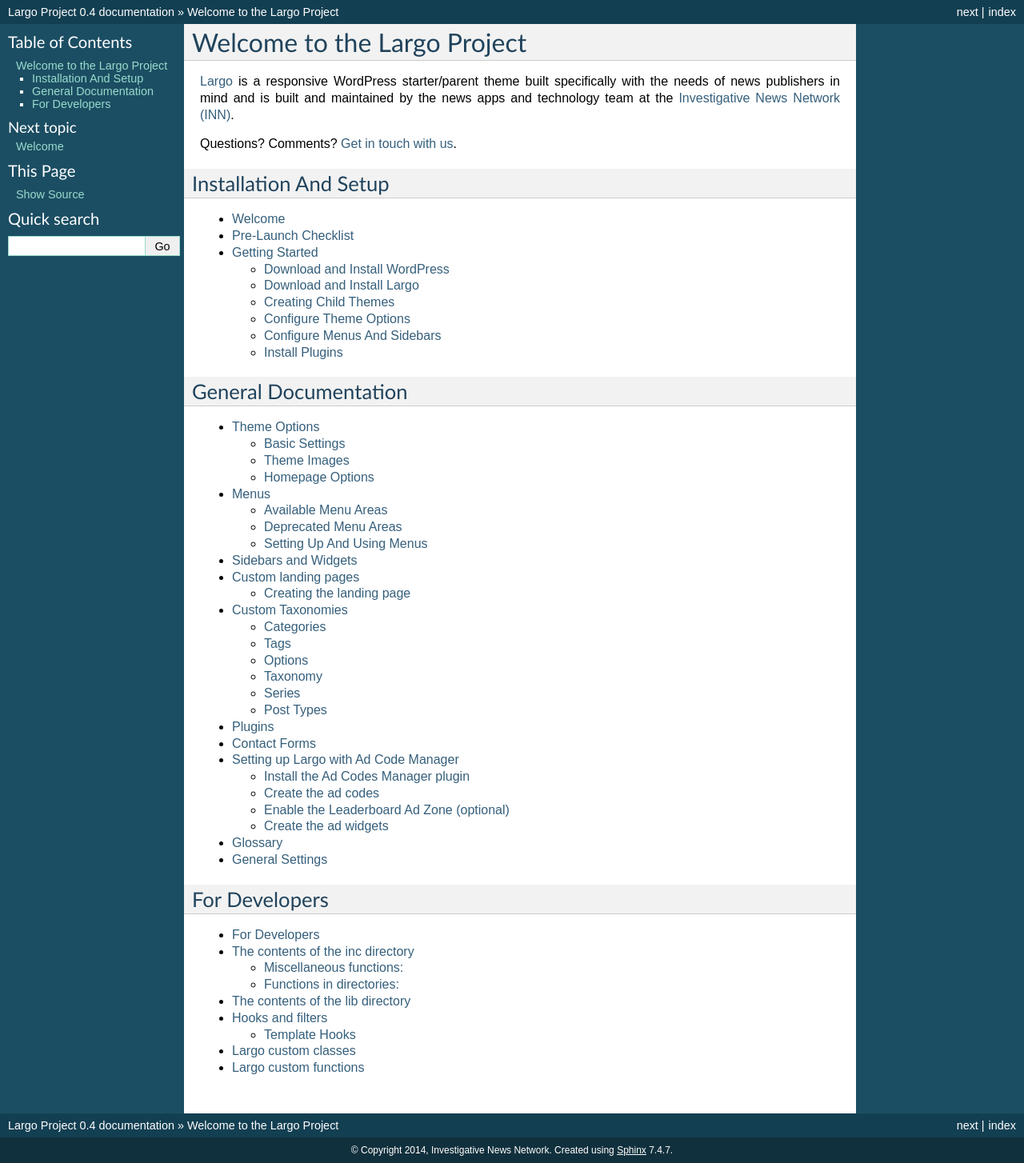
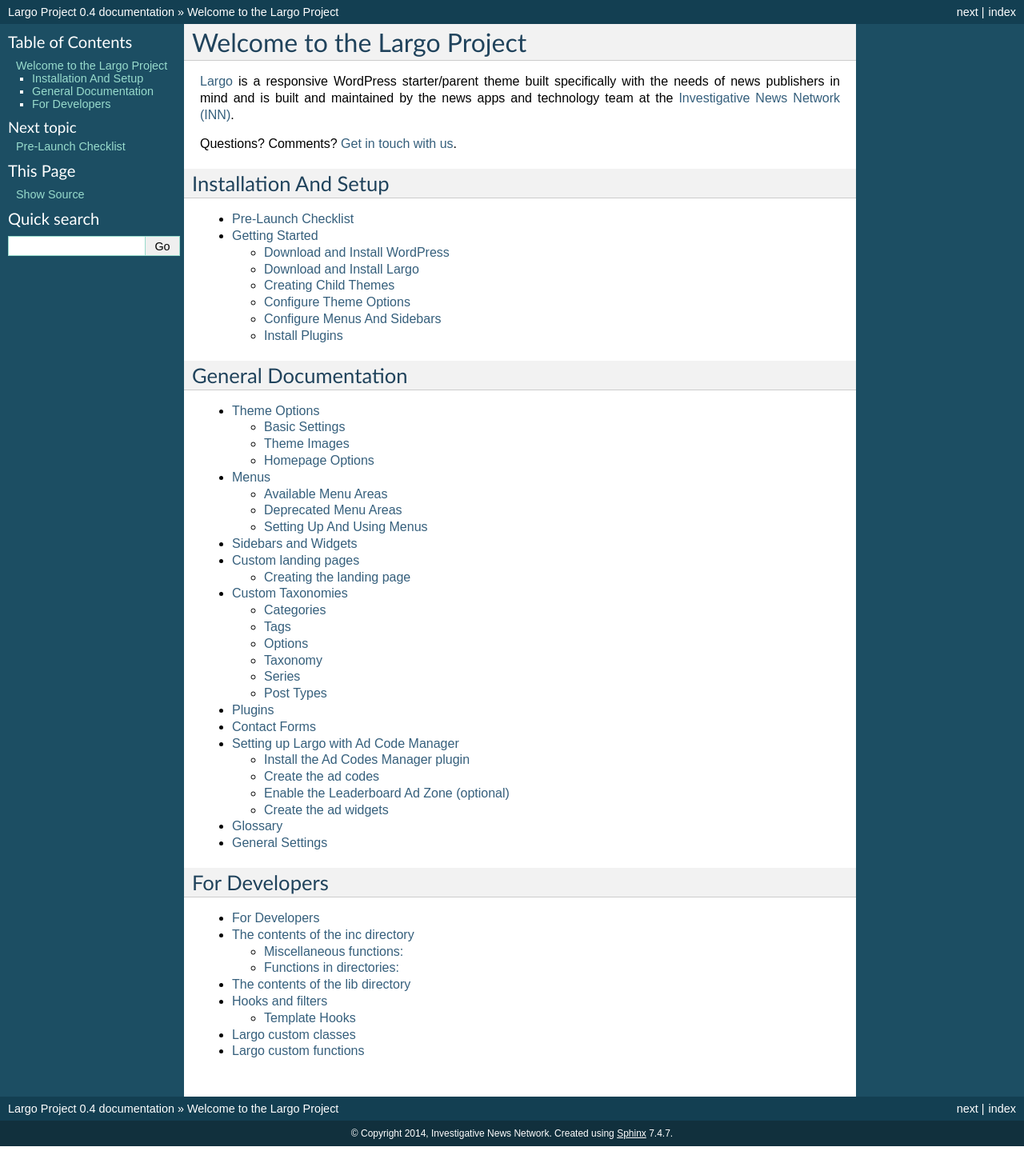
Before and after one commit to argoproject/Argo, a Sphinx documentation site: the page built from docs/index.rst, in a window 1280 px wide. Shown: the whole page at 80% size. Built offline with Sphinx 7.4.7, drawn with Linux system fonts in a browser that asks for light colours; pages that are not in the unit, such as notebooks, are missing from menus; after the commit the page ends 1433 px from its top, so only the background shows below that.

Commit message:
this feels unnecessary since the index page is the first thing people will see

```diff
--- a/docs/index.rst
+++ b/docs/index.rst
@@ -14,7 +14,6 @@
 .. toctree::
     :maxdepth: 2
 
-    users/welcome
     users/prelaunchchecklist
     users/download
 
--- a/docs/users/welcome.rst
+++ /dev/null
@@ -1,6 +0,0 @@
-Welcome
-=======
-
-Welcome to `Largo`_ This document will give end users tips on how to use the software.
-
-.. _Largo: http://largoproject.org
```
